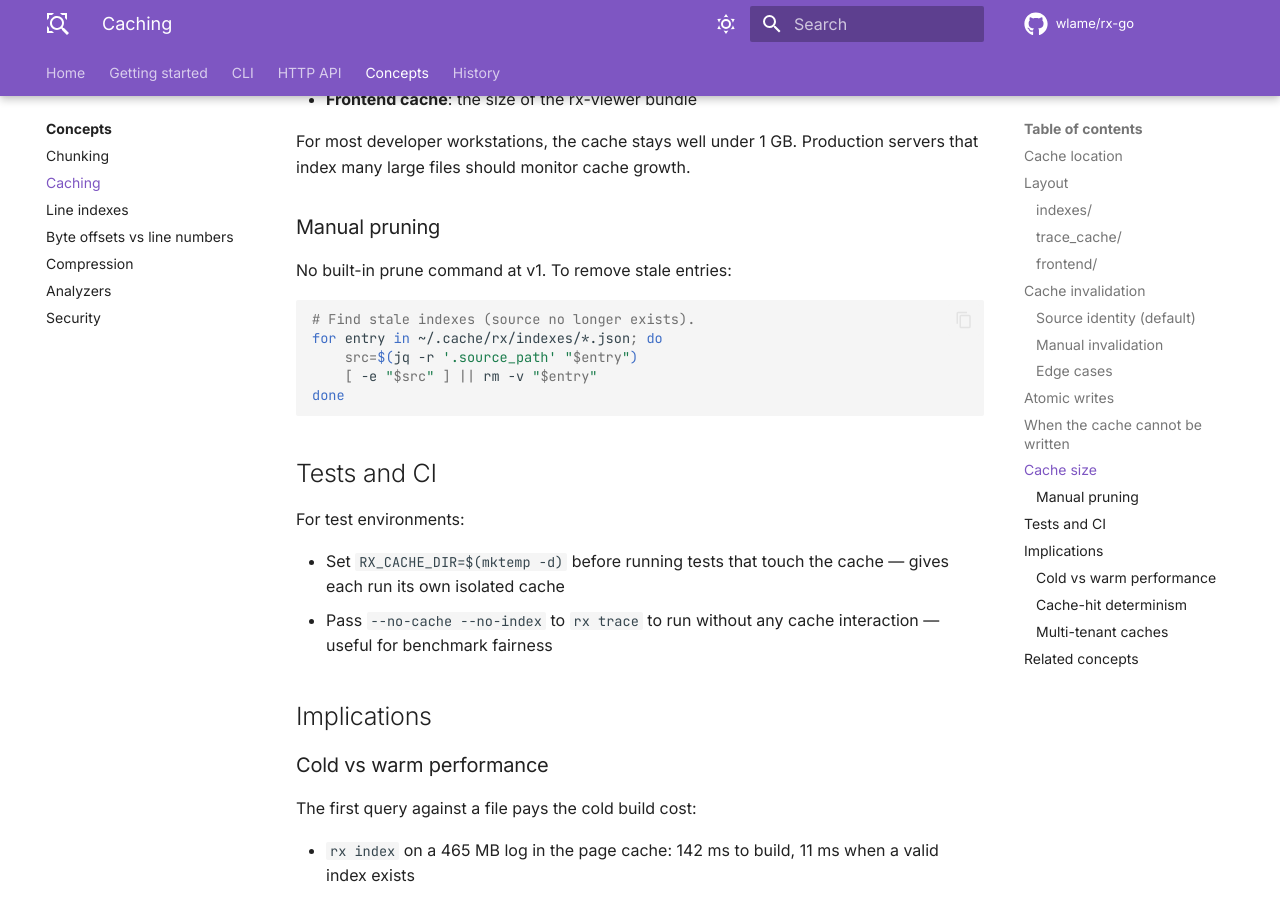
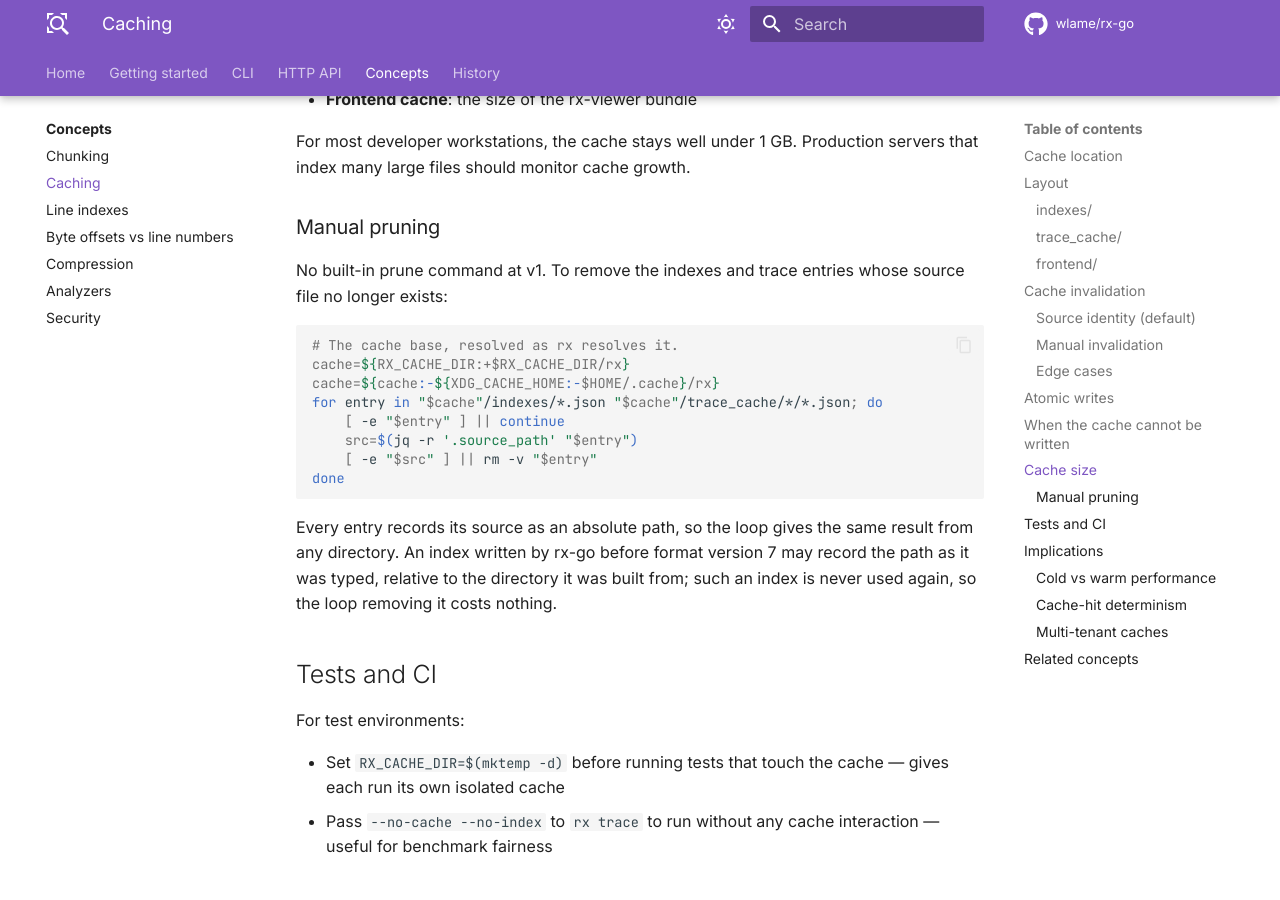
Before and after one commit to wlame/rx-go, an MkDocs documentation site: the page built from docs/concepts/caching.md, in a window 1280 px wide and 900 px high, scrolled down 6931 px. Built offline with MkDocs 1.6.1 and Material for MkDocs 9.7.7, drawn with Linux system fonts in a browser that asks for light colours; comment, search, counter and statistics services are not loaded; the version menu is left out.

````diff
--- a/docs/concepts/caching.md
+++ b/docs/concepts/caching.md
@@ -323,15 +323,25 @@
 
 ### Manual pruning
 
-No built-in prune command at v1. To remove stale entries:
+No built-in prune command at v1. To remove the indexes and trace
+entries whose source file no longer exists:
 
 ```bash
-# Find stale indexes (source no longer exists).
-for entry in ~/.cache/rx/indexes/*.json; do
+# The cache base, resolved as rx resolves it.
+cache=${RX_CACHE_DIR:+$RX_CACHE_DIR/rx}
+cache=${cache:-${XDG_CACHE_HOME:-$HOME/.cache}/rx}
+for entry in "$cache"/indexes/*.json "$cache"/trace_cache/*/*.json; do
+    [ -e "$entry" ] || continue
     src=$(jq -r '.source_path' "$entry")
     [ -e "$src" ] || rm -v "$entry"
 done
 ```
+
+Every entry records its source as an absolute path, so the loop gives
+the same result from any directory. An index written by rx-go before
+format version 7 may record the path as it was typed, relative to the
+directory it was built from; such an index is never used again, so the
+loop removing it costs nothing.
 
 ## Tests and CI
 
````
Also changed, not shown: CHANGELOG.md (+8 -0 lines), 2 other files.
